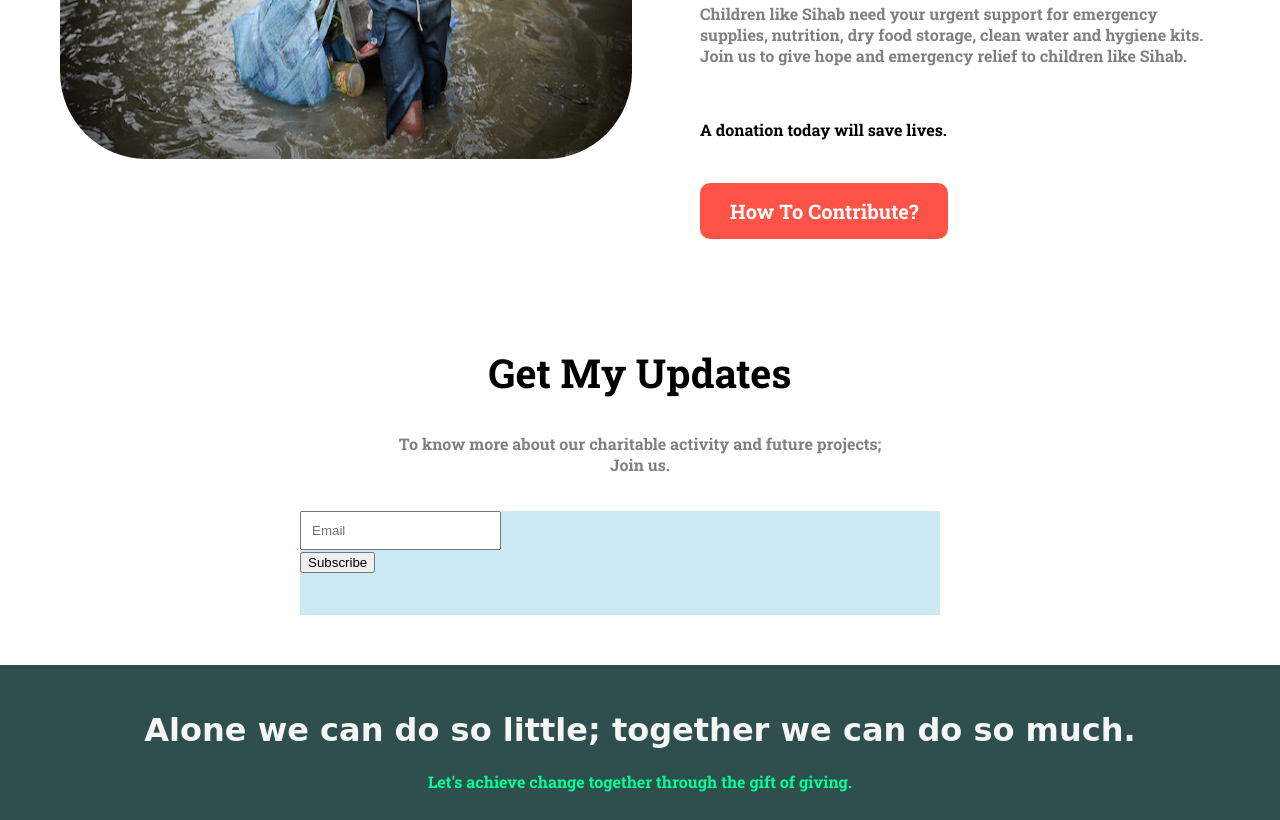
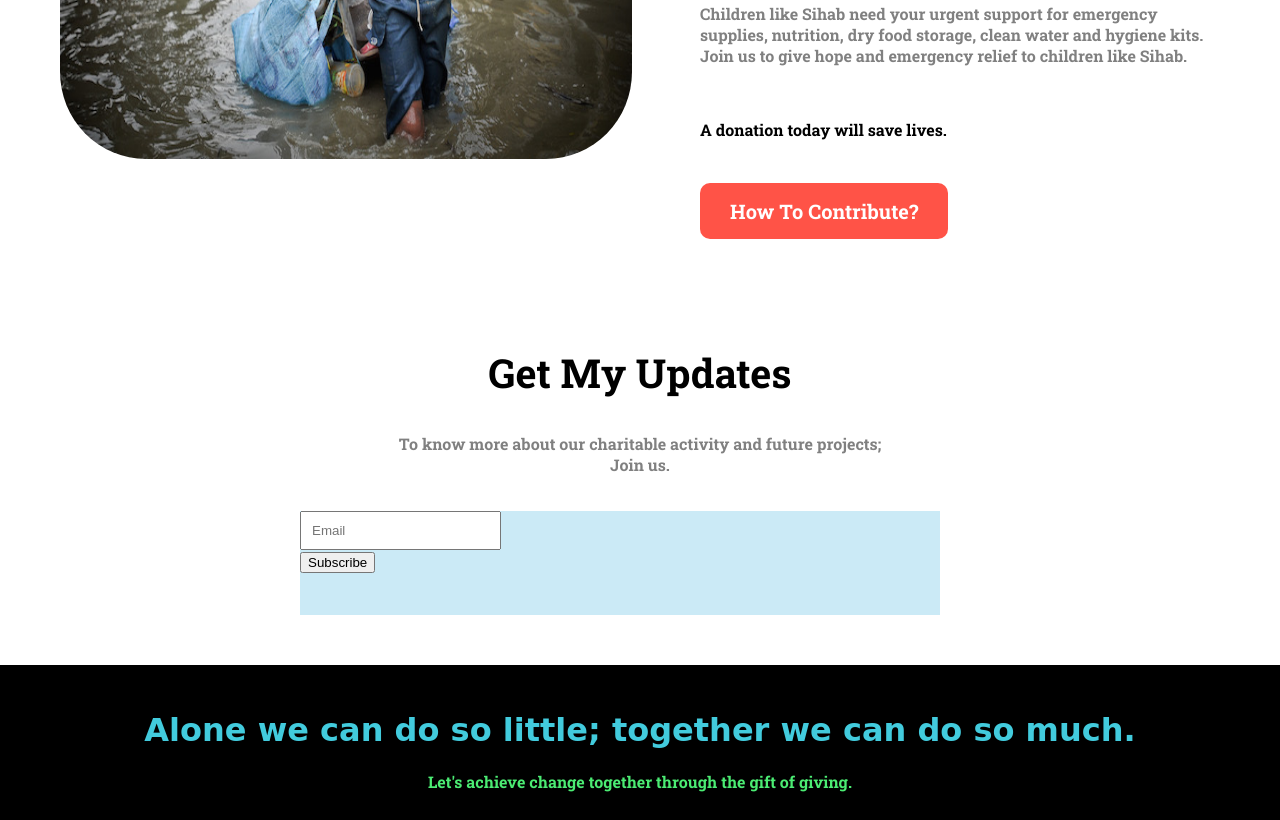
Before and after one commit to FaiazArRafi/fundraising-sites, a plain HTML site: page index.html in a window 1280 px wide. Shown: the part 2616-3436 px from the top of the page. Drawn offline with Linux system fonts and the light colour scheme; a web font is replaced by a local one.

Commit message:
final check

```diff
--- a/style.css
+++ b/style.css
@@ -153,15 +153,15 @@ ul li {
 
 footer {
     text-align: center;
-    color: rgb(0, 255, 149);
+    color: rgb(75, 236, 115);
     padding-top: 25px;
-    background-color: darkslategrey;
+    background-color: black;
     width: 100%;
     height: 130px;
     margin-top: 50px;
 }
 
 footer h1 {
-    color: whitesmoke;
+    color: rgb(66, 203, 221);
     font-family: 'Dancing Script', cursive;
 }
```
Also changed, not shown: index.html (+3 -1 lines).
